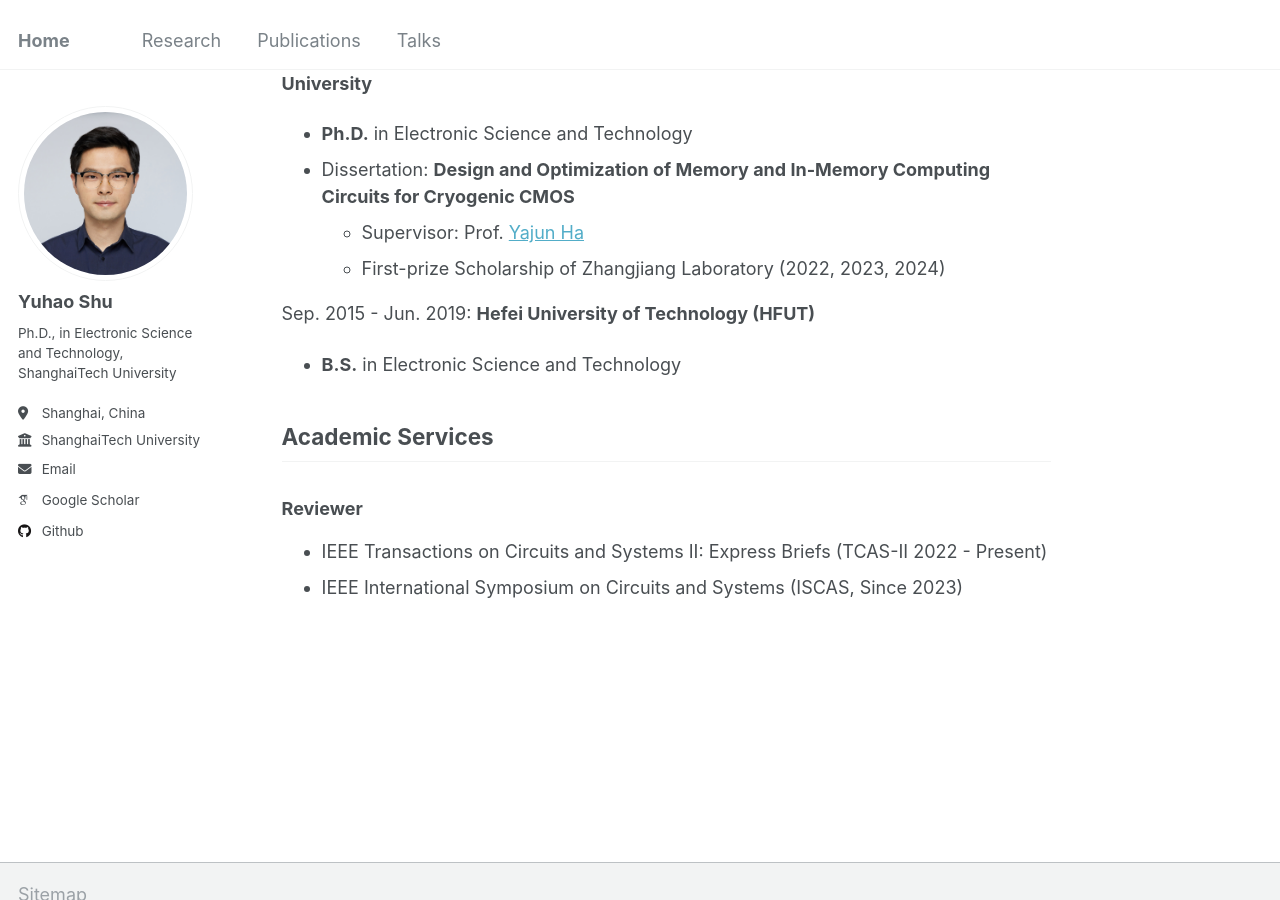
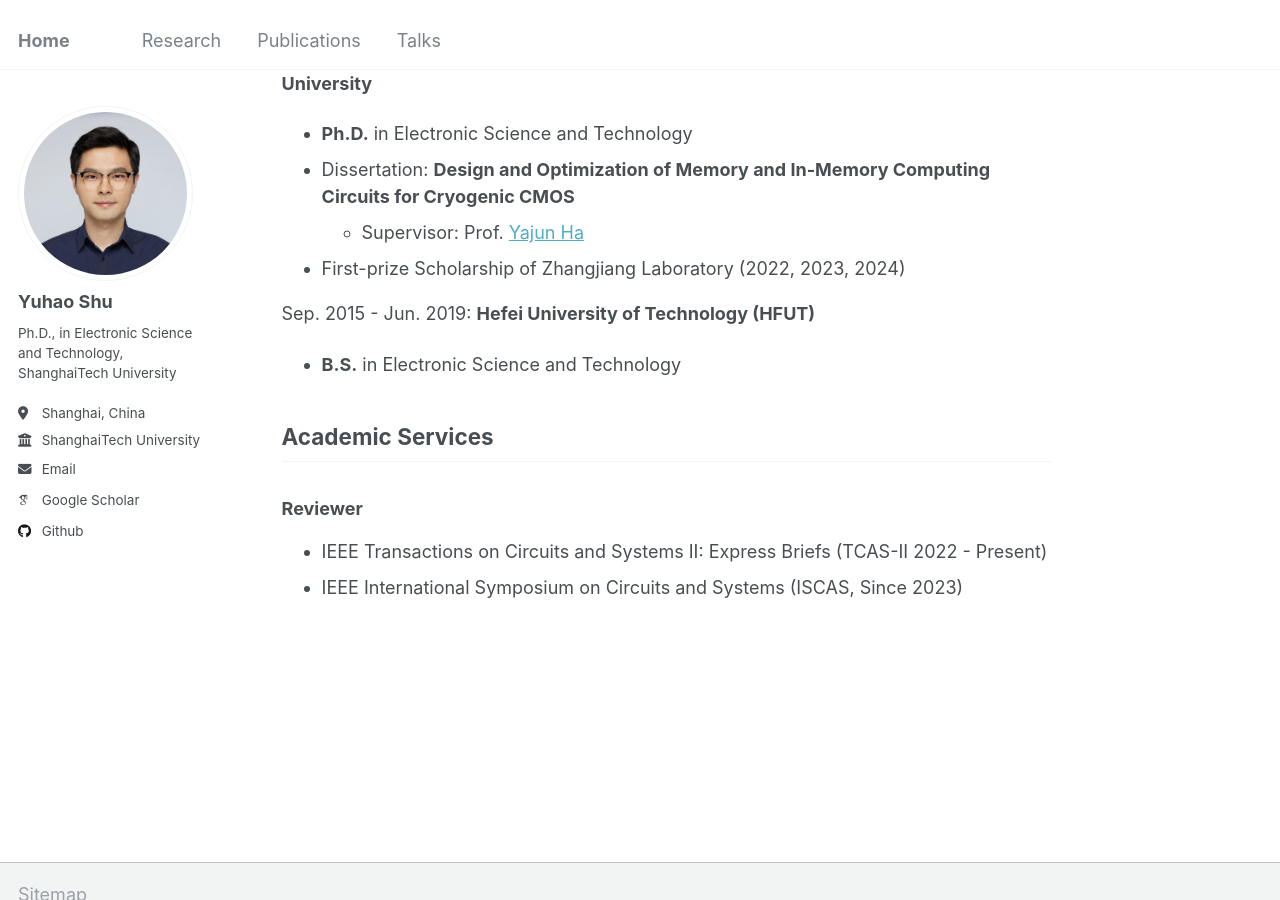
Before and after one commit to beckycaspar/beckycaspar.github.io, a Jekyll site: the page built from _pages/about.md, in a window 1280 px wide and 900 px high, scrolled down 613 px. Built offline with Jekyll 4.4.1, drawn with Linux system fonts in a browser that asks for light colours; some web fonts are replaced.

Commit message:
update phd

```diff
--- a/_pages/about.md
+++ b/_pages/about.md
@@ -22,7 +22,7 @@ Sep. 2019 - Dec. 2024: **University of Chinese Academy of Sciences/ShanghaiTech
 * **Ph.D.** in Electronic Science and Technology
 * Dissertation: **Design and Optimization of Memory and In-Memory Computing Circuits for Cryogenic CMOS**
   -  Supervisor: Prof. [Yajun Ha](https://sist.shanghaitech.edu.cn/hayj/main.htm)
-  -  First-prize Scholarship of Zhangjiang  Laboratory (2022, 2023, 2024)
+* First-prize Scholarship of Zhangjiang  Laboratory (2022, 2023, 2024)
 
 Sep. 2015 - Jun. 2019: **Hefei University of Technology (HFUT)**
 * **B.S.** in Electronic Science and Technology
```
